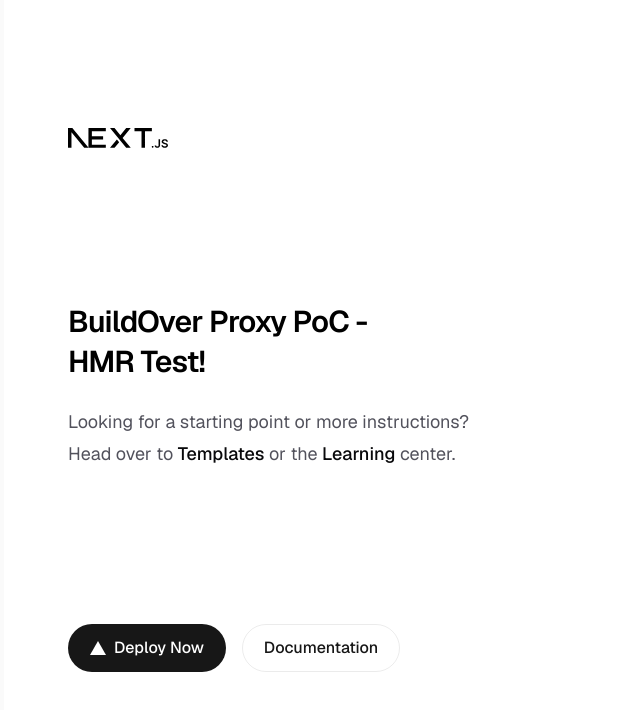
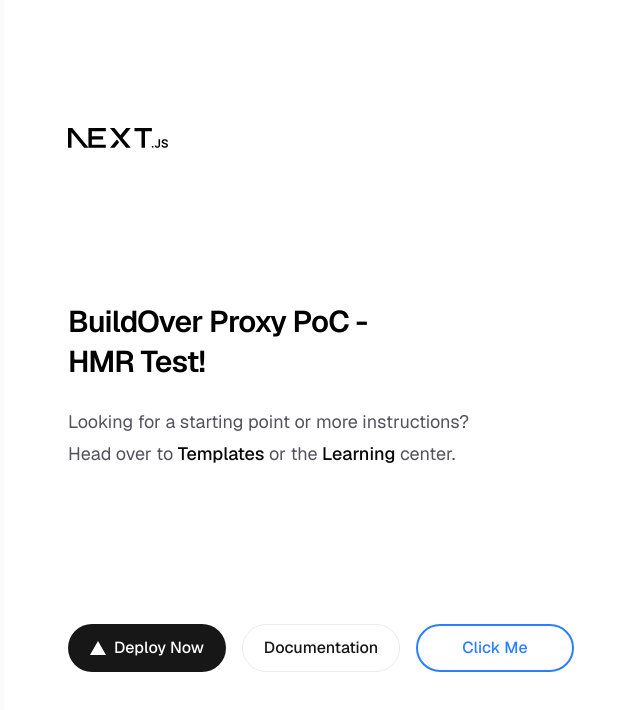
Before and after one commit to Zimins/buildover, a Next.js app in the folder test-nextjs/: page / in a window 1280 px wide. Shown: the top 710 px of the page, without its empty margins (252-892 px from the left). Built offline with nearby package versions, Linux system fonts and the light colour scheme.

Commit message:
docs: update README with architecture and usage instructions
- Add How It Works, Quick Start, CLI Options, Authentication sections
- Document architecture (reverse proxy + WebSocket + Claude CLI)
- Add 'use client' to test-nextjs page.tsx for onClick handler

```diff
--- a/test-nextjs/app/page.tsx
+++ b/test-nextjs/app/page.tsx
@@ -1,3 +1,5 @@
+'use client';
+
 import Image from "next/image";
 
 export default function Home() {
@@ -58,6 +60,12 @@ export default function Home() {
           >
             Documentation
           </a>
+          <button
+            className="flex h-12 w-full items-center justify-center rounded-full border-2 border-solid border-blue-500 px-5 text-blue-500 transition-colors hover:bg-blue-500 hover:text-white dark:border-blue-400 dark:text-blue-400 dark:hover:bg-blue-400 dark:hover:text-black md:w-[158px]"
+            onClick={() => alert('Button clicked!')}
+          >
+            Click Me
+          </button>
         </div>
       </main>
     </div>
```
Also changed, not shown: 1 other file (tests, documents, lock files or other folders).
